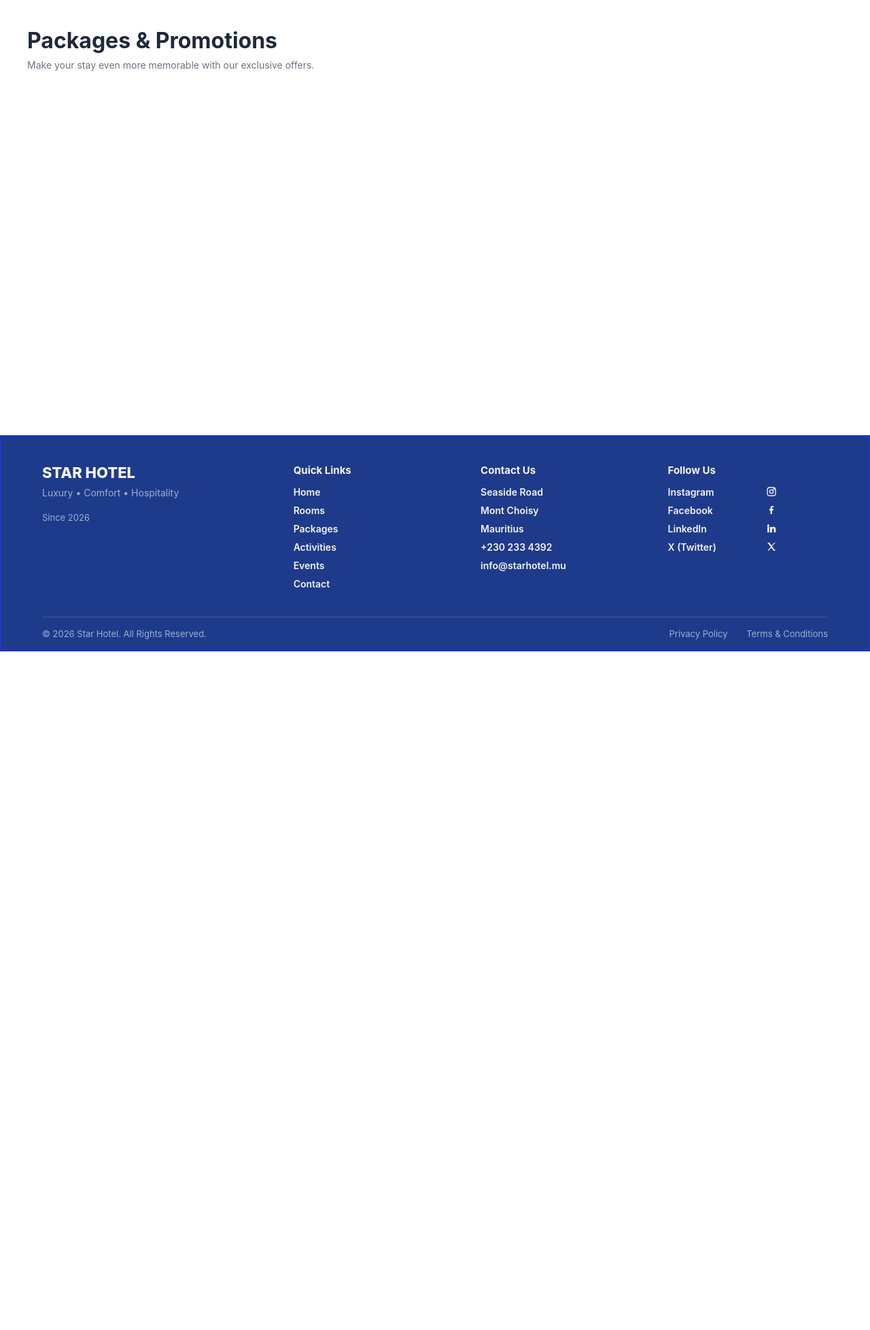
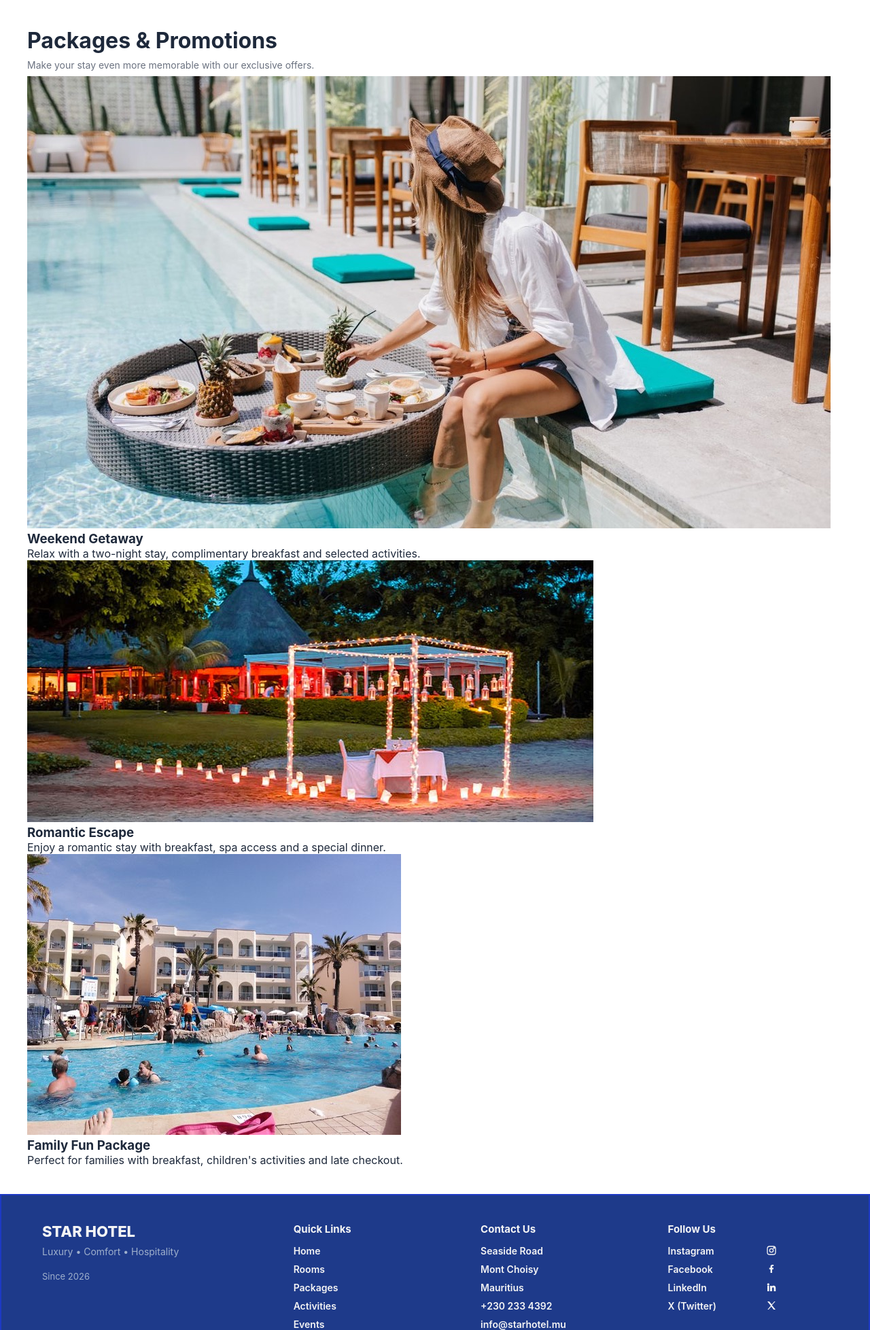
Before and after one commit to Ayushr0129/Star-hotel, a Django app: page /packages/ in a window 1280 px wide. Shown: the part 67-2023 px from the top of the page at 68% size. Before the commit the page ends 1025 px from the top, so only its background shows below. Run offline with Django 5.2, Linux system fonts and the light colour scheme.

Commit message:
Added basic package cards to package's page

```diff
--- a/StarHotel/hotel/templates/hotel/packages.html
+++ b/StarHotel/hotel/templates/hotel/packages.html
@@ -9,5 +9,19 @@
         <h1>Packages &amp; Promotions</h1>
         <p class="section-subtitle">Make your stay even more memorable with our exclusive offers.</p>
     </div>
+    <div class="package-list">
+        {% for package in packages %}
+        <div class="package-card" id="{{ package.slug }}">
+            <div class="package-card-image">
+                <img src="{% static package.image_path %}" alt="{{ package.name }}">
+            </div>
+
+            <div class="package-card-info">
+                <h3 class="package-card-name">{{ package.name }}</h3>
+                <p class="package-card-description">{{ package.description }}</p>
+            </div>
+        </div>
+        {% endfor %}
+    </div>
 </div>
 {% endblock %}
--- a/StarHotel/hotel/views.py
+++ b/StarHotel/hotel/views.py
@@ -59,7 +59,27 @@ ACTIVITY_DESCRIPTIONS = {
 }
 
 def packages(request):
-    return render(request, "hotel/packages.html")
+    packages = [
+        {
+            'slug': 'weekend-getaway',
+            'name': 'Weekend Getaway',
+            'description': 'Relax with a two-night stay, complimentary breakfast and selected activities.',
+            'image_path': 'images/weekend.jpg',
+        },
+        {
+            'slug': 'romantic-escape',
+            'name': 'Romantic Escape',
+            'description': 'Enjoy a romantic stay with breakfast, spa access and a special dinner.',
+            'image_path': 'images/romantic.jpg',
+        },
+        {
+            'slug': 'family-fun',
+            'name': 'Family Fun Package',
+            'description': "Perfect for families with breakfast, children's activities and late checkout.",
+            'image_path': 'images/package-family.jpg',
+        },
+    ]
+    return render(request, "hotel/packages.html", {"packages": packages})
 
 def _cart_total(cart):
     return sum((Decimal(i["price"]) for i in cart), Decimal("0"))
```
